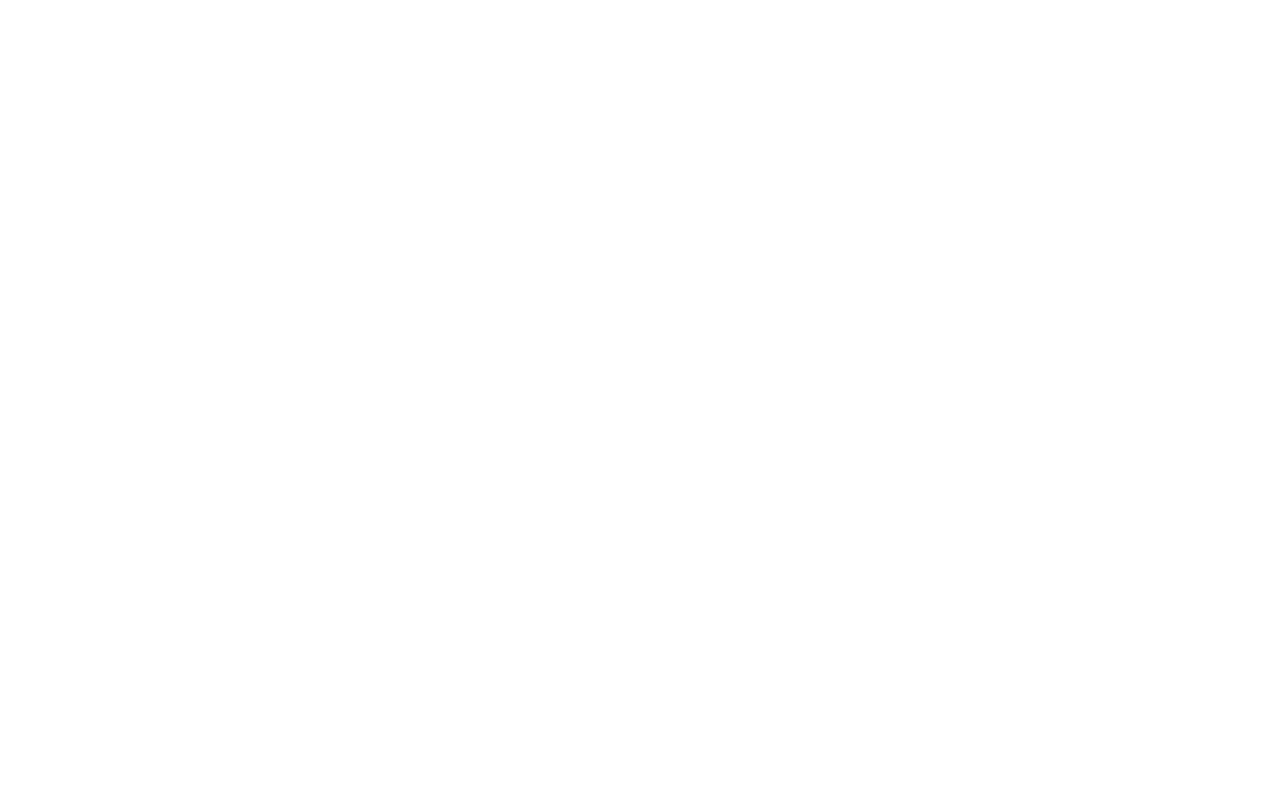
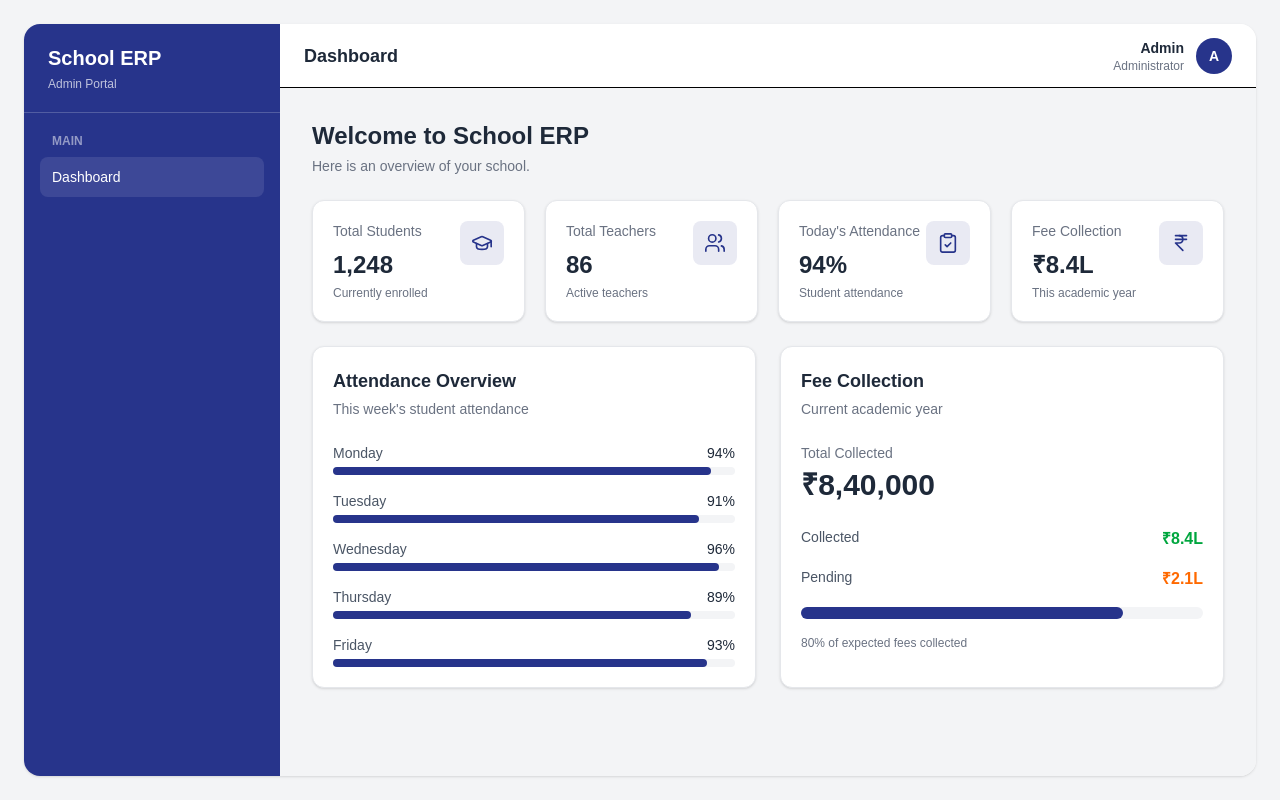
Before and after one commit to aditya926367/School_ERP, a React (Vite) app in the folder frontend/: page /dashboard in a window 1280 px wide. Before the commit this address had no page. Built offline with nearby package versions, Linux system fonts and the light colour scheme.

Commit message:
Build admin dashboard UI

```diff
--- a/frontend/package.json
+++ b/frontend/package.json
@@ -12,6 +12,7 @@
   "dependencies": {
     "@tailwindcss/vite": "^4.3.3",
     "axios": "^1.20.0",
+    "lucide-react": "^1.52.0",
     "react": "^19.2.8",
     "react-dom": "^19.2.8",
     "react-router-dom": "^7.18.4",
--- a/frontend/src/App.tsx
+++ b/frontend/src/App.tsx
@@ -1,18 +1,36 @@
-import { BrowserRouter, Routes, Route } from "react-router-dom"
-import Dashboard from "./pages/Dashboard"
+import { BrowserRouter, Routes, Route } from "react-router-dom";
+
+import AdminDashboard from "./pages/AdminDashboard";
 import Login from "./pages/Login";
 import Register from "./pages/Register";
+import DashboardLayout from "./layouts/DashboardLayout";
 
 function App() {
   return (
     <BrowserRouter>
       <Routes>
-        <Route path="ram" element={<Dashboard />} />
-        <Route path="/" element={<Login />}/>
-         <Route path="/auth/register" element={<Register />} />
+
+        {/* Auth */}
+        <Route path="/" element={<Login />} />
+
+        <Route
+          path="/auth/register"
+          element={<Register />}
+        />
+
+
+
+        {/* Dashboard */}
+        <Route element={<DashboardLayout />}>
+          <Route
+            path="/dashboard"
+            element={<AdminDashboard />}
+          />
+        </Route>
+
       </Routes>
     </BrowserRouter>
-  )
+  );
 }
 
-export default App
+export default App;
--- /dev/null
+++ b/frontend/src/components/StatCard.tsx
@@ -0,0 +1,41 @@
+import type { LucideIcon } from "lucide-react";
+
+interface StatCardProps {
+  title: string;
+  value: string;
+  subtitle: string;
+  icon: LucideIcon;
+}
+
+function StatCard({
+  title,
+  value,
+  subtitle,
+  icon: Icon,
+}: StatCardProps) {
+  return (
+    <div className="rounded-xl border border-gray-200 bg-white p-5 shadow-sm">
+      <div className="flex items-start justify-between">
+        <div>
+          <p className="text-sm font-medium text-gray-500">
+            {title}
+          </p>
+
+          <h3 className="mt-2 text-2xl font-bold text-gray-800">
+            {value}
+          </h3>
+
+          <p className="mt-1 text-xs text-gray-500">
+            {subtitle}
+          </p>
+        </div>
+
+        <div className="flex h-11 w-11 items-center justify-center rounded-lg bg-[#27348b]/10 text-[#27348b]">
+          <Icon size={22} strokeWidth={1.8} />
+        </div>
+      </div>
+    </div>
+  );
+}
+
+export default StatCard;
--- /dev/null
+++ b/frontend/src/layouts/DashboardLayout.tsx
@@ -0,0 +1,73 @@
+import { Outlet } from "react-router-dom";
+
+function DashboardLayout() {
+  return (
+    <div className="min-h-screen bg-gray-100 p-6">
+      <div className="flex min-h-[calc(100vh-48px)] overflow-hidden rounded-2xl bg-white shadow-sm">
+
+        {/* Sidebar */}
+        <aside className="w-64 shrink-0 bg-[#27348b] text-white">
+          <div className="border-b border-white/20 px-6 py-5">
+            <h1 className="text-xl font-bold">
+              School ERP
+            </h1>
+
+            <p className="mt-1 text-xs text-white/70">
+              Admin Portal
+            </p>
+          </div>
+
+          <nav className="px-4 py-5">
+            <p className="mb-2 px-3 text-xs font-semibold uppercase text-white/50">
+              Main
+            </p>
+
+            <a
+              href="/dashboard"
+              className="block rounded-lg bg-white/10 px-3 py-2.5 text-sm"
+            >
+              Dashboard
+            </a>
+          </nav>
+        </aside>
+
+        {/* Main */}
+        <div className="flex min-w-0 flex-1 flex-col">
+
+          {/* Topbar */}
+          <header className="flex h-16 shrink-0 items-center justify-between border-b bg-white px-6">
+            <h2 className="text-lg font-semibold text-gray-800">
+              Dashboard
+            </h2>
+
+            <div className="flex items-center gap-3">
+              <div className="text-right">
+                <p className="text-sm font-semibold text-gray-800">
+                  Admin
+                </p>
+
+                <p className="text-xs text-gray-500">
+                  Administrator
+                </p>
+              </div>
+
+              <div className="flex h-9 w-9 items-center justify-center rounded-full bg-[#27348b] text-sm font-bold text-white">
+                A
+              </div>
+            </div>
+          </header>
+
+          {/* Content */}
+          <main className="flex-1 overflow-auto bg-gray-100 p-8">
+            <div className="mx-auto max-w-[1400px]">
+              <Outlet />
+            </div>
+          </main>
+
+        </div>
+      </div>
+    </div>
+  );
+}
+
+export default DashboardLayout;
--- /dev/null
+++ b/frontend/src/pages/AdminDashboard.tsx
@@ -0,0 +1,157 @@
+import {
+  GraduationCap,
+  Users,
+  ClipboardCheck,
+  IndianRupee,
+} from "lucide-react";
+
+import StatCard from "../components/StatCard";
+
+function AdminDashboard() {
+  return (
+    <div>
+      {/* Header */}
+      <div className="mb-6">
+        <h1 className="text-2xl font-bold text-gray-800">
+          Welcome to School ERP
+        </h1>
+
+        <p className="mt-1 text-sm text-gray-500">
+          Here is an overview of your school.
+        </p>
+      </div>
+
+      {/* Statistics */}
+      <div className="grid grid-cols-1 gap-5 sm:grid-cols-2 lg:grid-cols-4">
+        <StatCard
+          title="Total Students"
+          value="1,248"
+          subtitle="Currently enrolled"
+          icon={GraduationCap}
+        />
+
+        <StatCard
+          title="Total Teachers"
+          value="86"
+          subtitle="Active teachers"
+          icon={Users}
+        />
+
+        <StatCard
+          title="Today's Attendance"
+          value="94%"
+          subtitle="Student attendance"
+          icon={ClipboardCheck}
+        />
+
+        <StatCard
+          title="Fee Collection"
+          value="₹8.4L"
+          subtitle="This academic year"
+          icon={IndianRupee}
+        />
+      </div>
+
+      {/* Overview */}
+      <div className="mt-6 grid grid-cols-1 gap-6 lg:grid-cols-2">
+
+        {/* Attendance */}
+        <div className="rounded-xl border border-gray-200 bg-white p-5 shadow-sm">
+          <h2 className="text-lg font-semibold text-gray-800">
+            Attendance Overview
+          </h2>
+
+          <p className="mt-1 text-sm text-gray-500">
+            This week's student attendance
+          </p>
+
+          <div className="mt-6 space-y-4">
+            {[
+              { day: "Monday", value: 94 },
+              { day: "Tuesday", value: 91 },
+              { day: "Wednesday", value: 96 },
+              { day: "Thursday", value: 89 },
+              { day: "Friday", value: 93 },
+            ].map((item) => (
+              <div key={item.day}>
+                <div className="mb-1 flex justify-between text-sm">
+                  <span className="text-gray-600">
+                    {item.day}
+                  </span>
+
+                  <span className="font-medium text-gray-800">
+                    {item.value}%
+                  </span>
+                </div>
+
+                <div className="h-2 rounded-full bg-gray-100">
+                  <div
+                    className="h-2 rounded-full bg-[#27348b]"
+                    style={{ width: `${item.value}%` }}
+                  />
+                </div>
+              </div>
+            ))}
+          </div>
+        </div>
+
+        {/* Fees */}
+        <div className="rounded-xl border border-gray-200 bg-white p-5 shadow-sm">
+          <h2 className="text-lg font-semibold text-gray-800">
+            Fee Collection
+          </h2>
+
+          <p className="mt-1 text-sm text-gray-500">
+            Current academic year
+          </p>
+
+          <div className="mt-6">
+            <p className="text-sm text-gray-500">
+              Total Collected
+            </p>
+
+            <p className="mt-1 text-3xl font-bold text-gray-800">
+              ₹8,40,000
+            </p>
+          </div>
+
+          <div className="mt-6 space-y-4">
+            <div className="flex justify-between">
+              <span className="text-sm text-gray-600">
+                Collected
+              </span>
+
+              <span className="font-semibold text-green-600">
+                ₹8.4L
+              </span>
+            </div>
+
+            <div className="flex justify-between">
+              <span className="text-sm text-gray-600">
+                Pending
+              </span>
+
+              <span className="font-semibold text-orange-500">
+                ₹2.1L
+              </span>
+            </div>
+
+            <div className="h-3 rounded-full bg-gray-100">
+              <div
+                className="h-3 rounded-full bg-[#27348b]"
+                style={{ width: "80%" }}
+              />
+            </div>
+
+            <p className="text-xs text-gray-500">
+              80% of expected fees collected
+            </p>
+          </div>
+        </div>
+
+      </div>
+    </div>
+  );
+}
+
+export default AdminDashboard;
--- a/frontend/src/pages/Dashboard.tsx
+++ /dev/null
@@ -1,15 +0,0 @@
-function Dashboard() {
-  return (
-    <div className="min-h-screen bg-gray-100 p-8">
-      <h1 className="text-3xl font-bold text-gray-800">
-        School ERP Dashboard
-      </h1>
-
-      <p className="mt-2 text-gray-600">
-        Welcome to School ERP
-      </p>
-    </div>
-  )
-}
-
-export default Dashboard
--- a/frontend/src/pages/Register.tsx
+++ b/frontend/src/pages/Register.tsx
@@ -224,15 +224,16 @@
 
           {/* SCHOOL LOGO */}
           <div className="flex items-center justify-center gap-2">
-            <Emblem />
+            Logo
+            <div/>
 
             <div className="leading-tight">
               <div className="text-[17px] font-semibold tracking-wide text-[#3d5a26]">
-                DELHI PUBLIC SCHOOL
+                School Name
               </div>
 
               <div className="text-[10.5px] tracking-[0.12em] text-[#3d5a26] text-center">
-                R. K. PURAM, NEW DELHI
+                School Adddress
               </div>
             </div>
           </div>
--- /dev/null
+++ b/package.json
@@ -0,0 +1,5 @@
+{
+  "dependencies": {
+    "lucide-react": "^1.52.0"
+  }
+}
```
Also changed, not shown: 2 other files (tests, documents, lock files or other folders).
